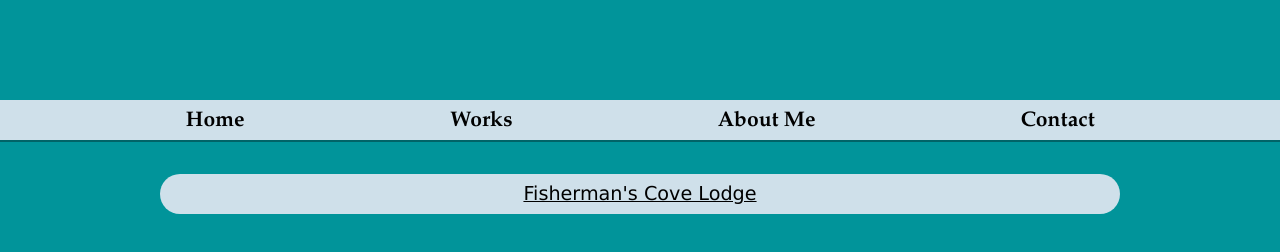
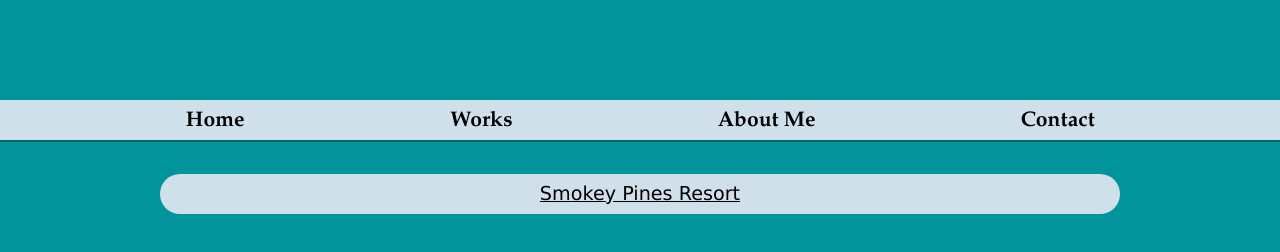
Before and after one commit to Rivera-Joe/Rivera-joe.github.io, a plain HTML site: page works.html in a window 1280 px wide. Drawn offline with Linux system fonts and the light colour scheme.

Commit message:
cleared mock project. Started cleaner example site

```diff
--- a/works.html
+++ b/works.html
@@ -21,7 +21,7 @@
     <main>
         <ul id="sites">
 
-            <li><a href="./sites/Fisherman's Cove Lodge/index.html"> Fisherman's Cove Lodge</a></li>
+            <li><a href="https://www.figma.com/file/mtY7vtQFd8jtw6wxCkIADM/Untitled?node-id=0%3A1"> Smokey Pines Resort</a></li>
         </ul>
     </main>
 </body>
```
Also changed, not shown: images/Lodge-aerial.webp (added), images/fishingTrip.webp (added), images/hiking.webp (added), images/jetski.webp (added), images/kayaking.webp (added), images/logo.webp (added).
